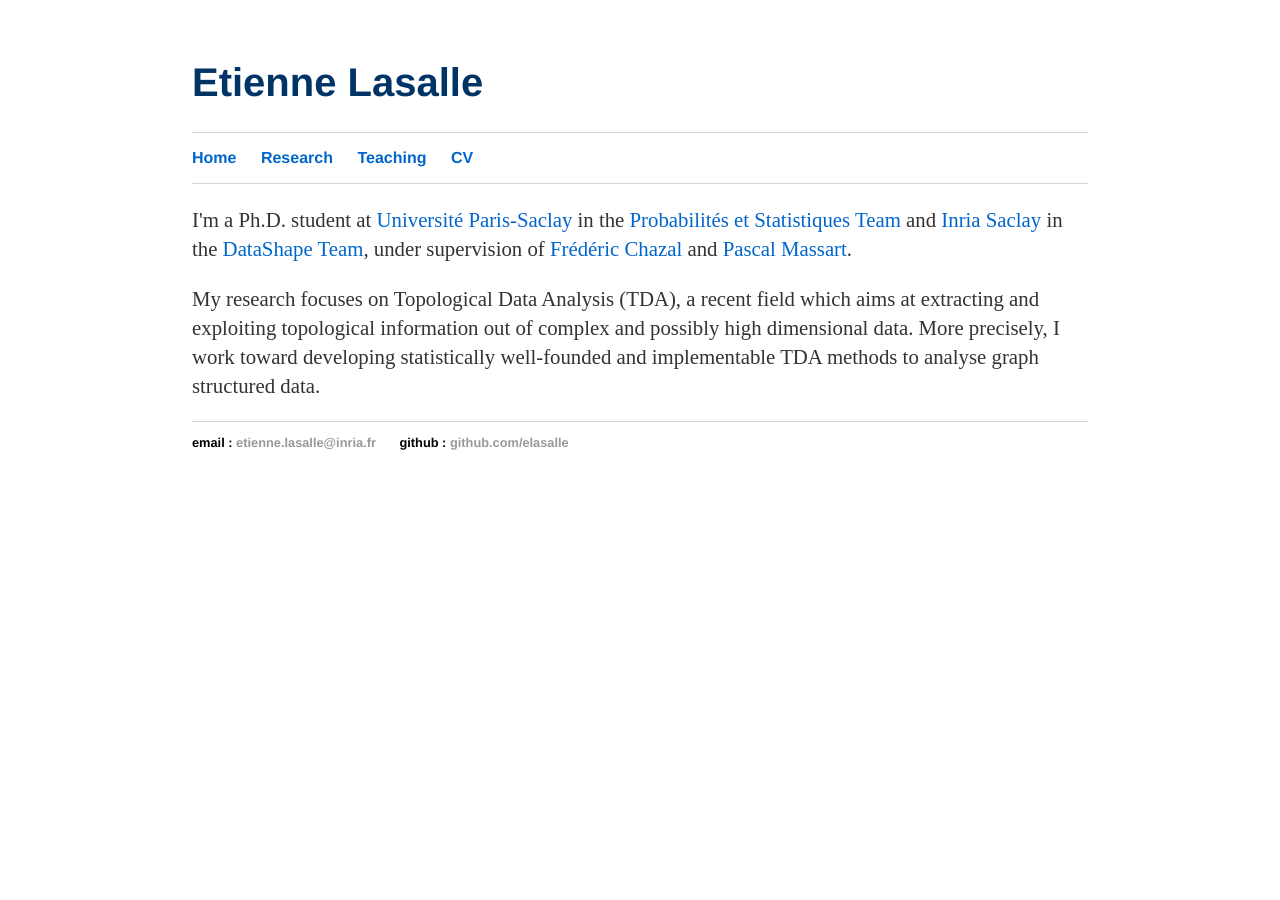
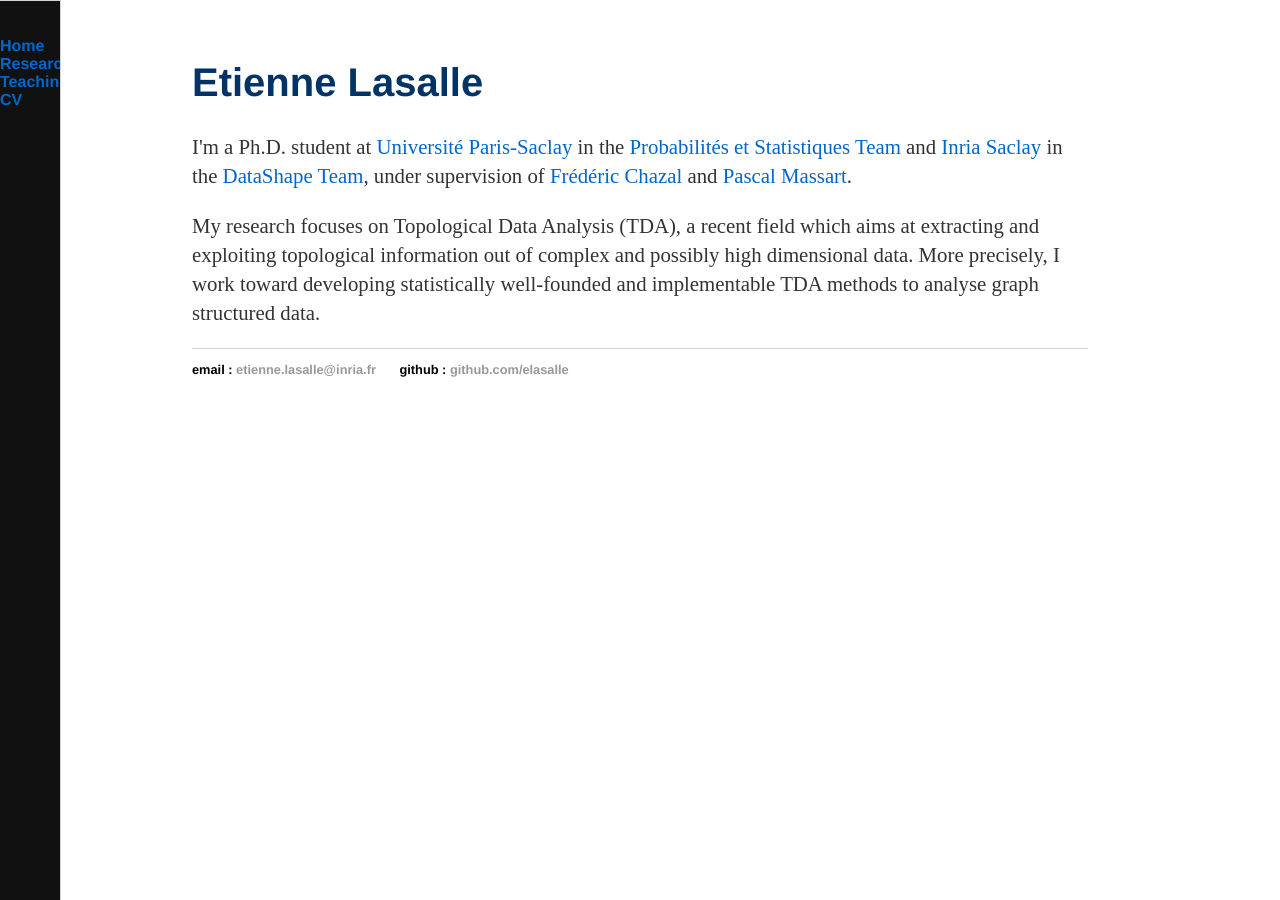
Before and after one commit to elasalle/elasalle.github.io, a Jekyll site: the page built from index.html, in a window 1280 px wide. Built offline with Jekyll 4.4.1, drawn with Linux system fonts in a browser that asks for light colours.

Commit message:
Update default.html
add class sidenav

```diff
--- a/_layouts/default.html
+++ b/_layouts/default.html
@@ -9,7 +9,7 @@
 			<header>
 		        <h1 class="name">Etienne Lasalle</h1>
 		  </header>
-			<nav>
+			<nav class="sidenav">
 	    		<ul>
 	        		<li><a href="/">Home</a></li>
 		        	<li><a href="/research">Research</a></li>
```
